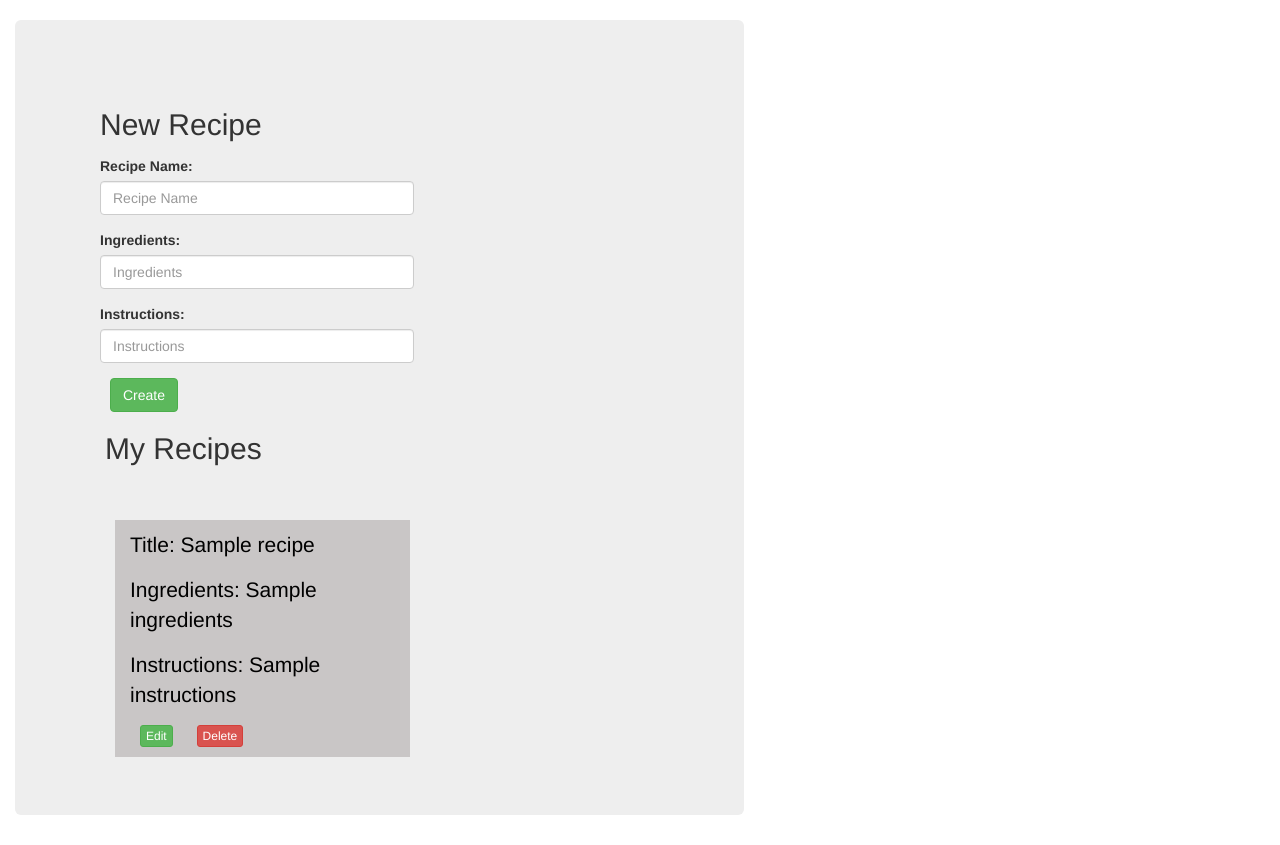
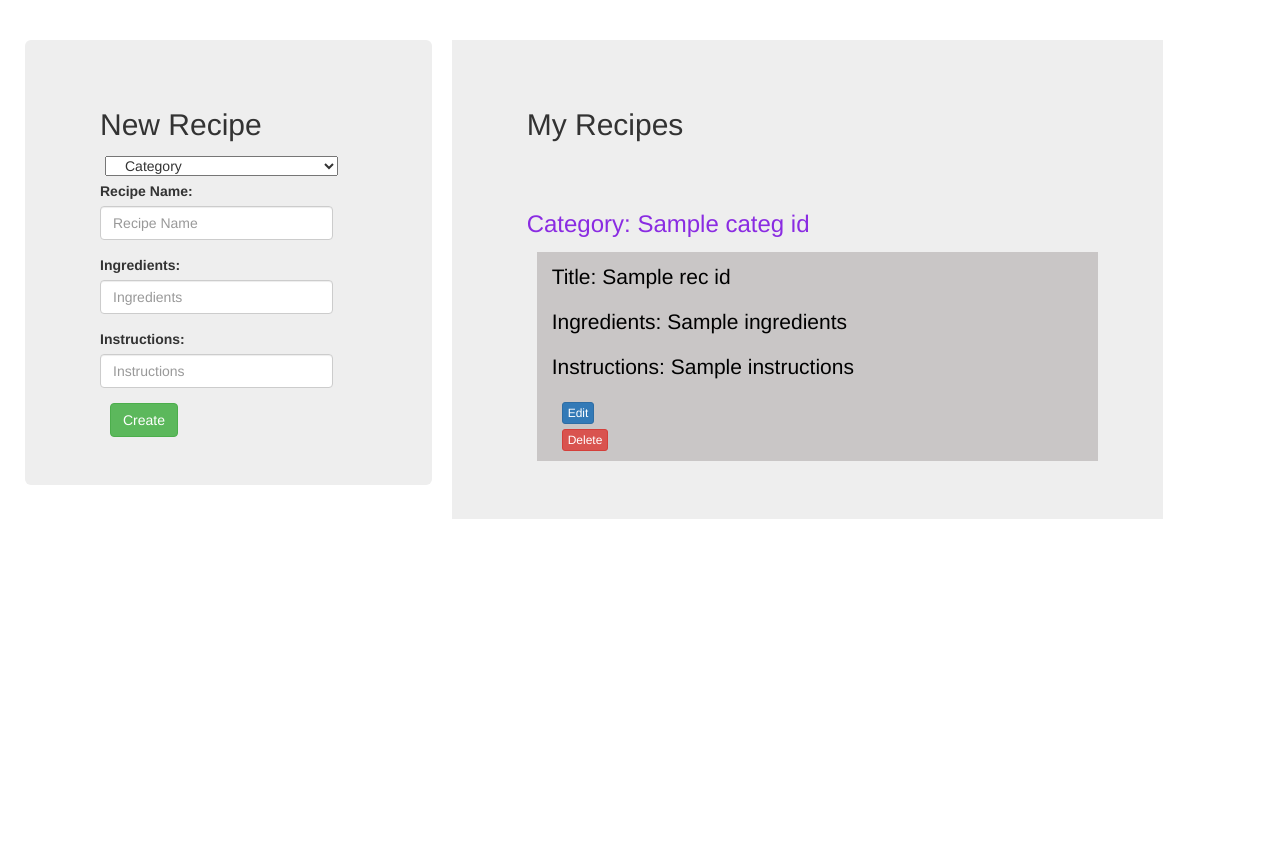
Before and after one commit to nyandiekaFelix/yummy-recipes, a Flask app: template yummy_recipes/templates/recipes_detail.html in a window 1280 px wide. Shown: the part 51-896 px from the top of the page. After the commit the page ends 570 px from the top, so only its background shows below. Run offline with Flask 2, Linux system fonts and the light colour scheme; the template is opened without the code that fills it: values that come from a table or form of the project are taken from there, most other values are stand-ins (such as "Sample title", 1, 10 or a date in 2020); some libraries are stand-ins or nearby versions.

Commit message:
[feat]: enable CRUD operations

```diff
--- a/yummy_recipes/templates/recipes_detail.html
+++ b/yummy_recipes/templates/recipes_detail.html
@@ -5,13 +5,20 @@
 {% endblock %}
 
 {% block content %}
-    <div class="container jumbotron col-lg-7 col-md-7 col-sm-8">
-        <div class="creator">
+    <div class="container-fluid row col-lg-12 col-md-12 col-sm-12 col-xs-12">
+        <div class="col-md-4 creator jumbotron">
             {% from "form_render.html" import render_input %}
-            <form method="POST" class="col-md-7" action="{{ url_for('recipes')}}">
+            <form method="POST" class="col-md-11" action="{{ url_for('recipes')}}">
                 {{form.csrf_token}}
                 <h2> New Recipe </h2>
-                {{ render_input(form.category_name, class='form-control input-md', placeholder='Category Name') }}
+                <select name="categ_id" class="col-md-12 category-dd" required>
+                    <option disabled selected>Category</option>
+                    {% for categ, categ_id in categs.items() %}
+                        <option value='{{ categ_id["category_id"] }}'>
+                            {{ categ_id["category_name"] }}
+                        </option>
+                    {% endfor %}
+                </select>
                 {{ render_input(form.recipe_name, class='form-control input-md', placeholder='Recipe Name') }}
                 {{ render_input(form.ingredients, class='form-control input-md', placeholder='Ingredients') }}
                 {{ render_input(form.instructions, class='form-control input-md', placeholder='Instructions') }}
@@ -19,27 +26,68 @@
                 <button type="submit" class="btn btn-md btn-success">Create</button>
             </form>
         </div>
-        <div class="col-md-7 rec-categs">
+        <div class="col-md-7 rec-categs creator jumbotron">
             <div class="container col-md-12">
                 <h2>My Recipes</h2>
                 <br/>
                 <br/>
-                {% for recipe in recs %}
-                    {% if recipe.category_name is not none %}
+                {% for categ, categ_id in categs.items() %}
+                    <h3 style="color:blueviolet">Category: {{ categ_id["category_name"] }}</h3>
+                    {% for recipe, rec_id in categ_id["recipes"].items() %}
                         <div class="recipe col-md-12">
                             <thead >
-                            <p>Title: <span>{{ recipe.recipe_name }}</span></p>
+                                <p>Title: <span>{{ rec_id["recipe_name"] }}</span></p>
                             </thead>
                             <tbody>
-                            <p>Ingredients: <span>{{ recipe.ingredients }}</span> </p>
-                            <p>Instructions: <span>{{ recipe.instructions }}</span> </p>
+                                <p>Ingredients: <span>{{ rec_id["ingredients"] }}</span> </p>
+                                <p>Instructions: <span>{{ rec_id["instructions"] }}</span> </p>
                             </tbody>
-                        <button class="btn btn-xs btn-success">Edit</button>
-                        <button class="btn btn-xs btn-danger">Delete</button>
+                            <button class="edit manipulators btn btn-xs btn-primary"
+                                id="{{ loop.index }}">Edit</button>
+
+                            <form method="POST" action="{{ url_for('edit_recipe')}}" style="display: none;"
+                                id="form-{{ loop.index }}">
+                                {{form.csrf_token}}
+                                <input type="hidden" class="form-control"
+                                    name="categ_id" value='{{ categ_id["category_id"] }}'>
+                                <input type="hidden" class="form-control"
+                                    name="recipe_id" value='{{ rec_id["recipe_id"] }}'>
+                                <h5>Edit Recipe Details: </h5>
+                                <input type="text" class="form-control pull-left" name="new_title"
+                                    placeholder="Edit Title" value='{{ rec_id["recipe_name"] }}' required>
+                                <input type="text" class="form-control pull-left" name="new_ingredients"
+                                    placeholder="Edit Ingredients" value='{{ rec_id["ingredients"] }}'required>
+                                <input type="text" class="form-control pull-left" name="new_instructions"
+                                    placeholder="Edit Instructions" value='{{ rec_id["instructions"] }}' required>
+                                <button type="submit"
+                                    class="manipulators btn btn-xs btn-success">Save</button>
+                            </form>
+                            <form method="POST" action="{{ url_for('del_recipe')}}">
+                                {{form.csrf_token}}
+                                <input type="hidden" class="form-control"
+                                    name="categ_id" value='{{ categ_id["category_id"] }}'>
+                                <input type="hidden" class="form-control"
+                                    name="recipe_id" value='{{ rec_id["recipe_id"] }}'>
+                                <button type="submit"
+                                    class="manipulators btn btn-xs btn-danger">Delete</button>
+                            </form>
+
                         </div>
-                    {% endif %}
+                    {% endfor %}
                 {% endfor %}
             </div>
         </div>
     </div>
+    {% block scripts %}
+        <script type="text/javascript">
+            $(document).ready(function() {
+                $('.edit').each(function(){
+                    var toggled_id = 'form-' + $(this).attr('id');
+                    $(this).click(function(){
+                        $('#'+toggled_id).toggle();
+                    });
+                });
+            });
+        </script>
     {% endblock %}
+{% endblock %}
```
Also changed, not shown: yummy_recipes/templates/recipes.html (+23 -13 lines). Lines whose indentation alone changed are shown as unchanged.
